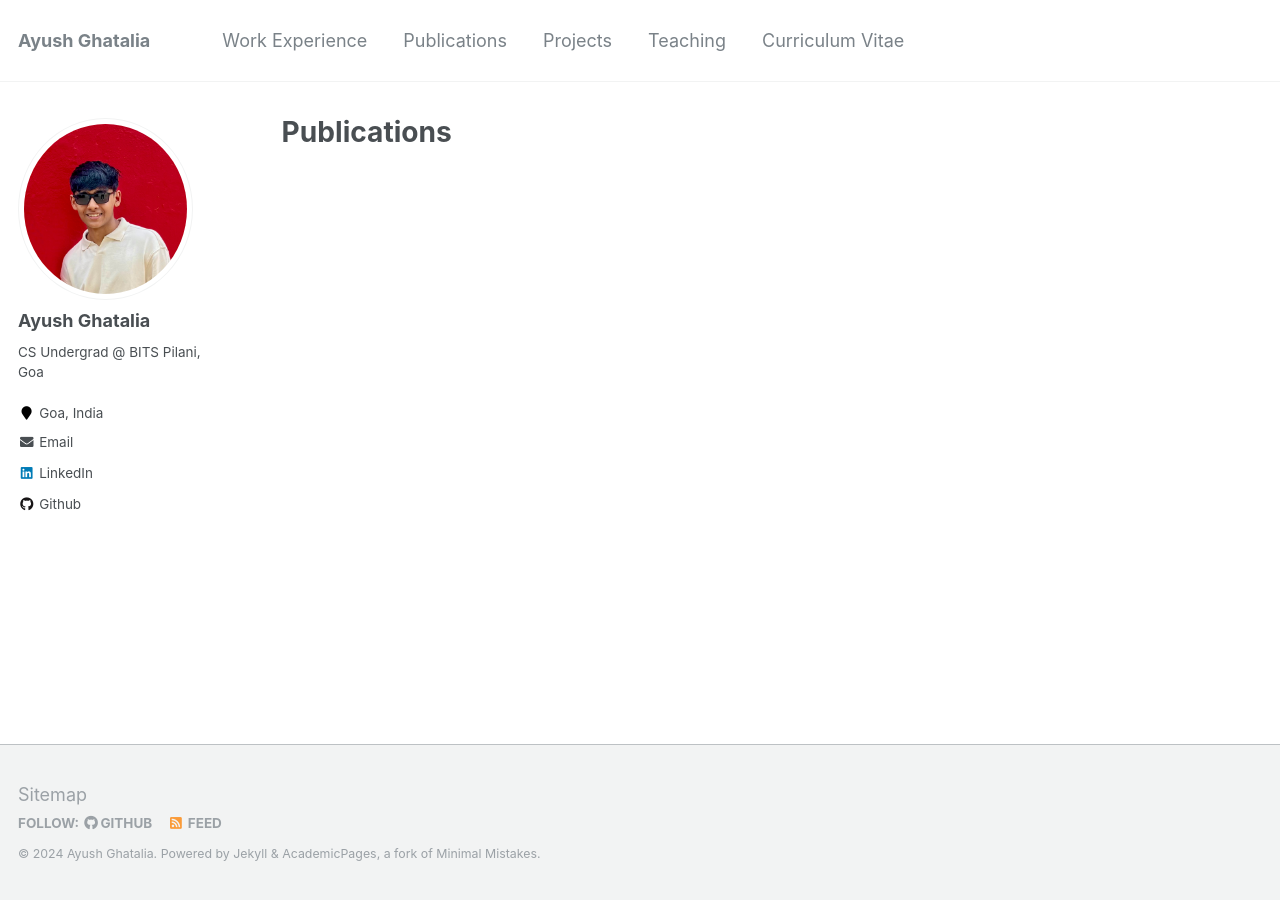
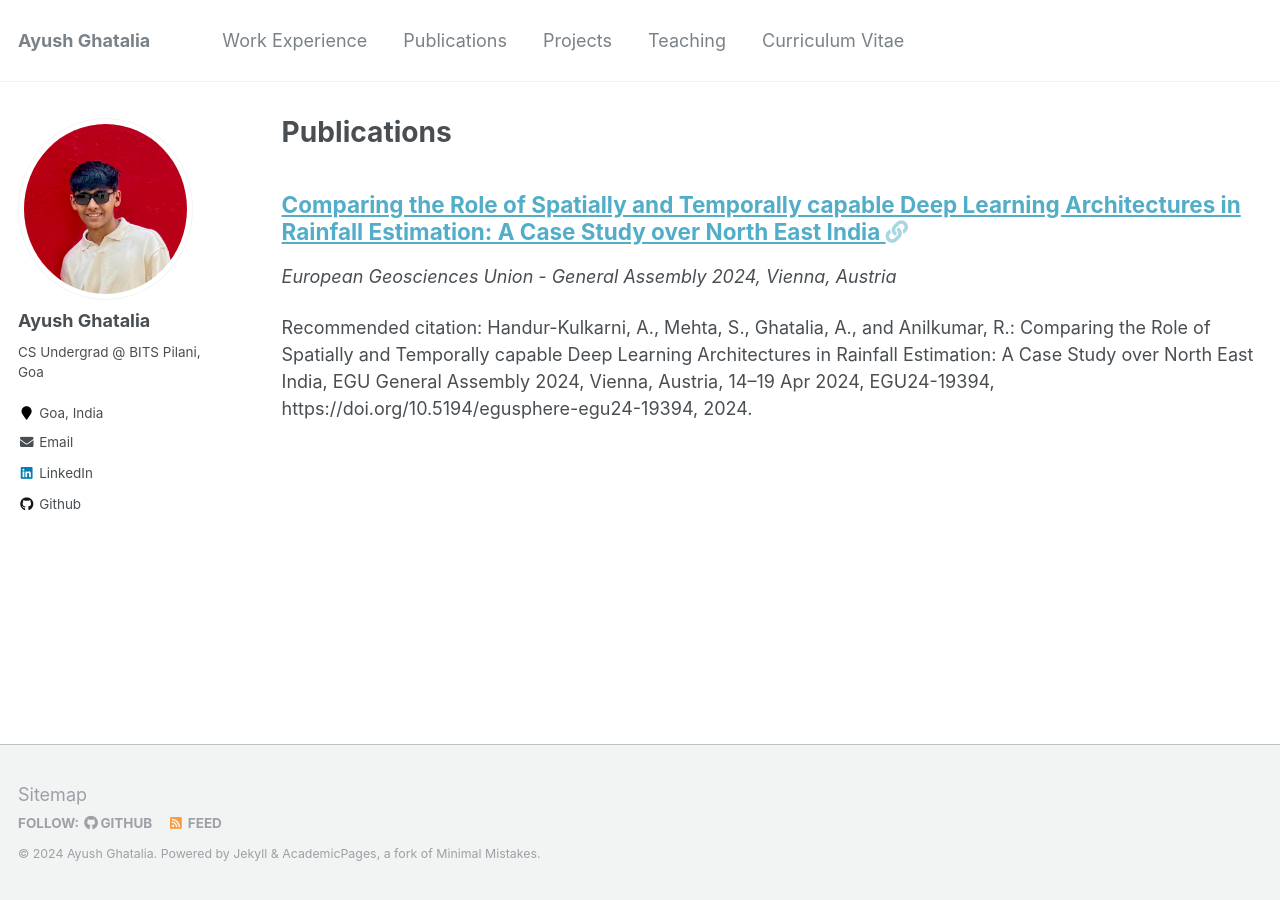
Before and after one commit to ayushghatalia/ayushghatalia.github.io, a Jekyll site: the page built from _pages/publications.md, in a window 1280 px wide. Built offline with Jekyll 4.4.1, drawn with Linux system fonts in a browser that asks for light colours.

Commit message:
update egu.md

```diff
--- a/_pages/publications.md
+++ b/_pages/publications.md
@@ -6,7 +6,7 @@ author_profile: true
 ---
 
 {% if author.googlescholar %}
-  You can also find my articles on <u><a href="{{author.googlescholar}}">my Google Scholar profile</a>.</u>
+  You can also find my articles on <u><a href="{{https://scholar.google.com/citations?user=j1_B1eMAAAAJ&hl=en}}">my Google Scholar profile</a>.</u>
 {% endif %}
 
 {% include base_path %}
--- /dev/null
+++ b/_publications/egu.md
@@ -0,0 +1,14 @@
+---
+title: "Comparing the Role of Spatially and Temporally capable Deep Learning Architectures in Rainfall Estimation: A Case Study over North East India"
+collection: publications
+permalink: /publication/egu
+excerpt: ''
+date: 2024-01-01
+venue: 'European Geosciences Union - General Assembly 2024, Vienna, Austria'
+# paperurl: 'https://arxiv.org/pdf/2309.00359.pdf'
+link: 'https://doi.org/10.5194/egusphere-egu24-19394'
+citation: 'Handur-Kulkarni, A., Mehta, S., Ghatalia, A., and Anilkumar, R.: Comparing the Role of Spatially and Temporally capable Deep Learning Architectures in Rainfall Estimation: A Case Study over North East India, EGU General Assembly 2024, Vienna, Austria, 14–19 Apr 2024, EGU24-19394, https://doi.org/10.5194/egusphere-egu24-19394, 2024.'
+---
+<!-- **Shannon’s communication theory** comprises three levels: **technical, semantic, and effectiveness**. While the technical and semantic levels have made substantial progress, the effectiveness levels, involving **receiver behavior, has been largely unaddressed.**
+
+The paper introduces **Large Content and Behavior Models (LCBMs)** to bridge this gap by reintroducing **behavior tokens** into LLM training data. These models demonstrate generalization capabilities in **simulating and explaining receiver behavior**, understanding content, and **adapting to various behavior domains** using the Content Behavior Corpus (CBC). -->
```
Also changed, not shown: _publications/lcbm.md (deleted, +0 -14 lines).
